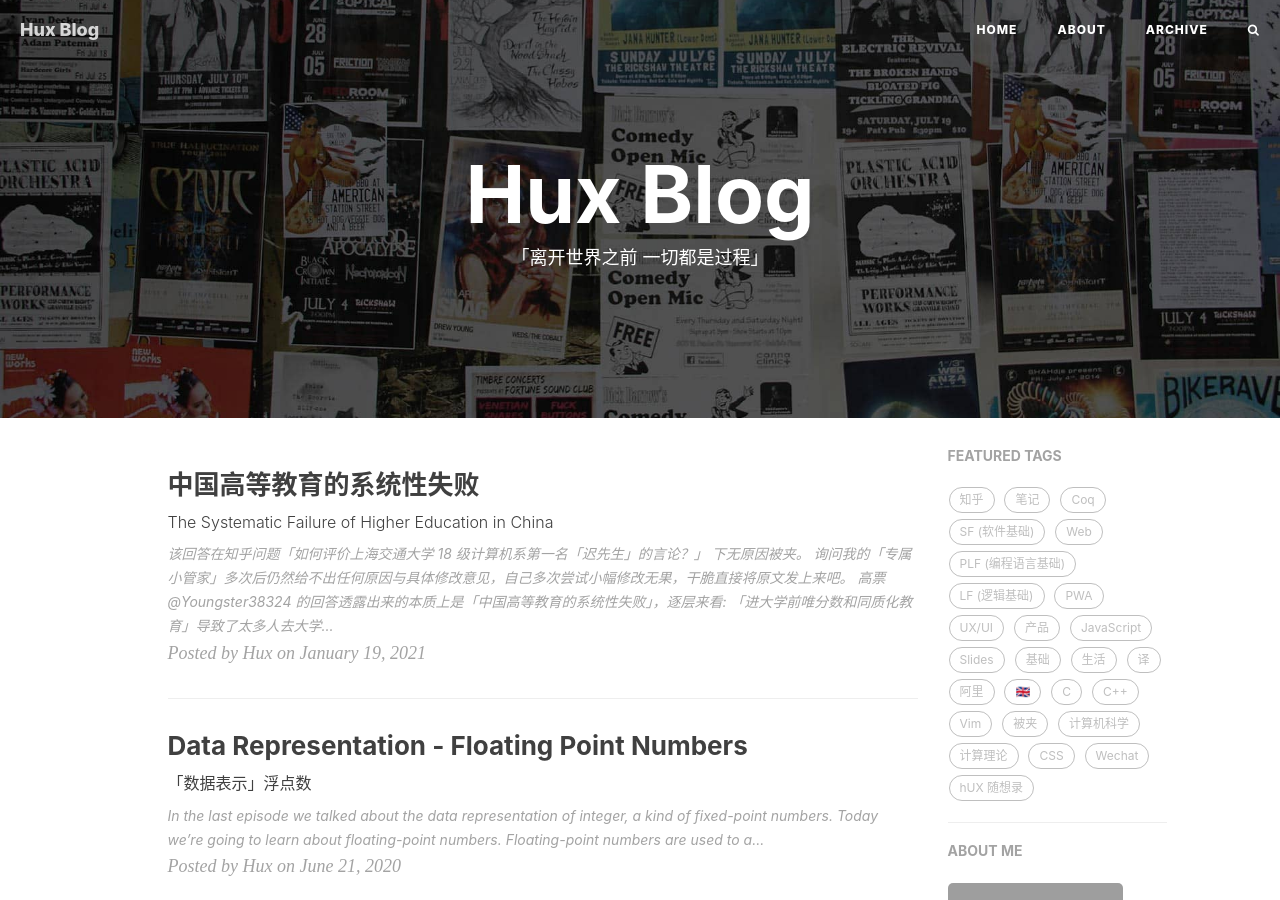
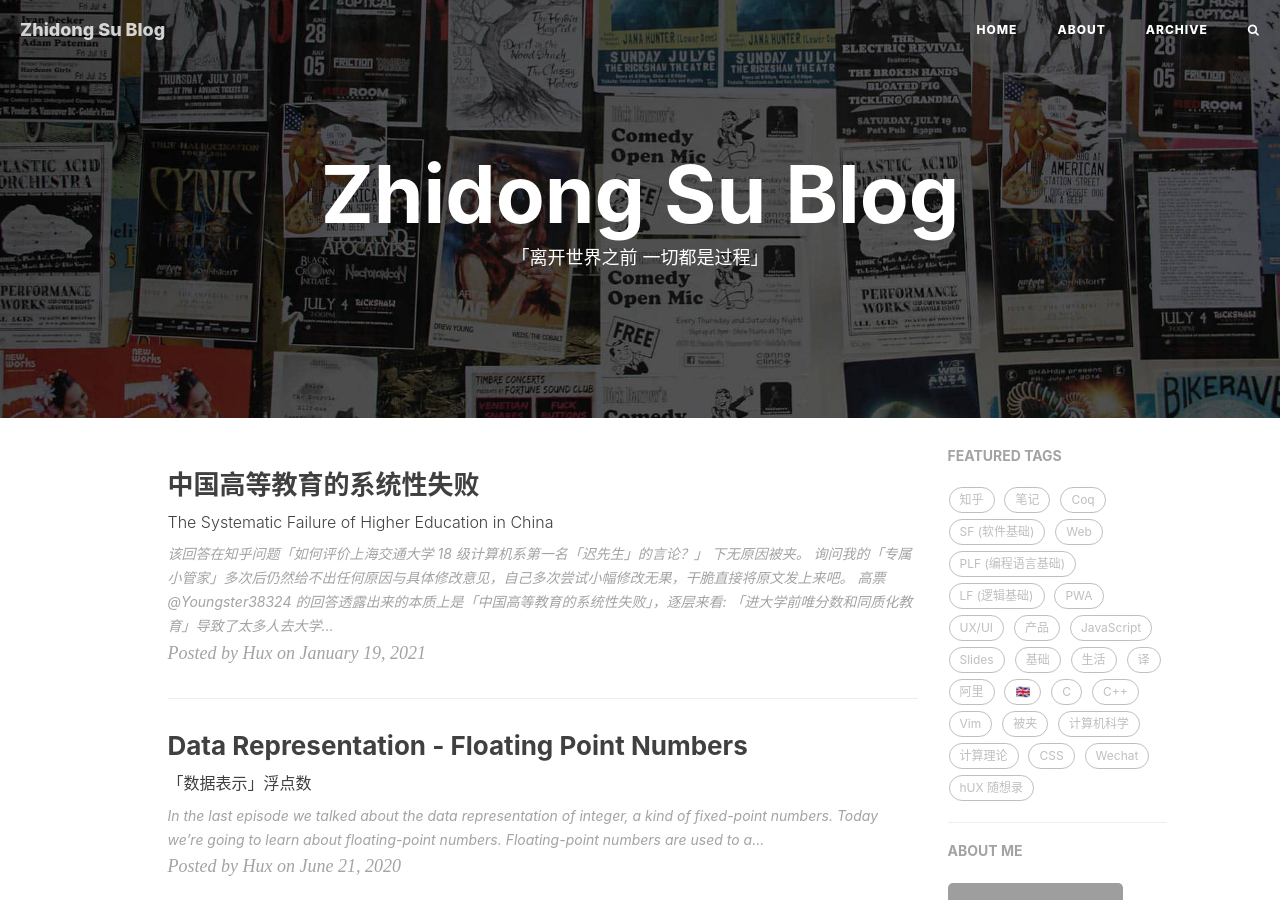
Before and after one commit to suzhidong/suzhidong.github.io, a Jekyll site: the page built from index.html, in a window 1280 px wide and 900 px high. Built offline with Jekyll 4.4.1, drawn with Linux system fonts in a browser that asks for light colours; nearby versions of some CDN libraries; the list of posts is cut into pages by our own code; comment, search, counter and statistics services are not loaded; some of the changed text lies outside the part shown; grey boxes are pictures that could not be loaded.

Commit message:
Update _config.yml

```diff
--- a/_config.yml
+++ b/_config.yml
@@ -1,8 +1,8 @@
 # Site settings
-title: Hux Blog
-SEOTitle: 黄玄的博客 | Hux Blog
+title:  Zhidong Su Blog
+SEOTitle: 苏志东的博客 | Zhidong Su Blog
 header-img: img/home-bg.jpg
-email: huxpro@gmail.com
+email: zhidong.su2020@gmail.com
 description: "关于程序与设计、黑客与画家 | 黄玄，Web & Mobile Lover，Software Engineer，UX Designer | 这里是 @Hux黄玄 的个人博客，与你一起发现更大的世界。"
 keyword: "黄玄, Hux黄玄, Hux, 鬼栈, huxpro, @huxpro, 黄玄的博客, Hux Blog, 博客, 个人网站, 互联网, Web, JavaScript, 前端, 设计"
 url: "https://huangxuan.me"              # your host, for absolute URL
```
